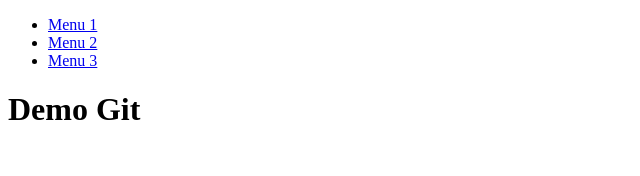
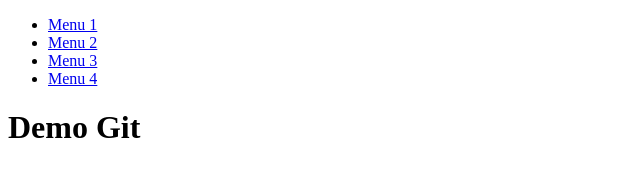
Before and after one commit to Nooce-tech/Projet1, a plain HTML site: page index.html in a window 1280 px wide. Shown: the whole page, without its empty margins (0-640 px from the left). Drawn offline with Linux system fonts and the light colour scheme.

Commit message:
ajout Menu 4

```diff
--- a/index.html
+++ b/index.html
@@ -12,6 +12,8 @@
                 <li><a href="#">Menu 1</a></li>
                 <li><a href="#">Menu 2</a></li>
                 <li><a href="#">Menu 3</a></li>
+                <li><a href="#">Menu 4</a></li>
+
             </ul>
         </nav>
     </header>
```
